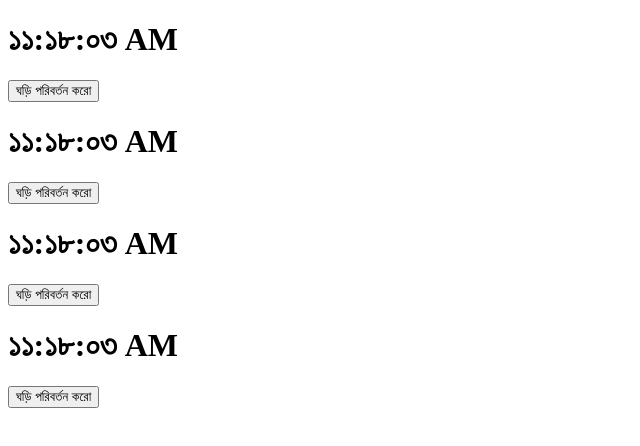
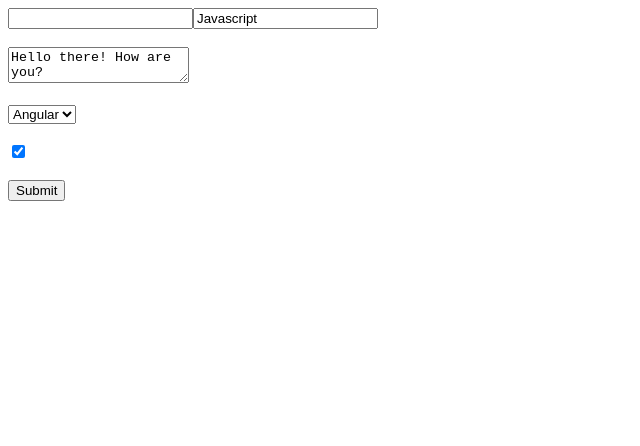
Before and after one commit to jahid01754/react_lws, a React (Vite) app: page / in a window 1280 px wide. Shown: the top 446 px of the page, without its empty margins (0-640 px from the left). Built offline with nearby package versions, Linux system fonts and the light colour scheme.

Commit message:
react form handling

```diff
--- a/src/App.jsx
+++ b/src/App.jsx
@@ -1,12 +1,14 @@
 import Clock from "./components/Clock";
 import ClockList from "./components/ClockList";
+import Form from "./components/Form";
 
 function App() {
-  const quantities = [1, 2, 3];
+  // const quantities = [1, 2, 3];
   return (
     <>
-      <Clock />
-      <ClockList quantity={quantities} />
+      {/* <Clock /> */}
+      {/* <ClockList quantity={quantities} /> */}
+      <Form />
     </>
   );
 }
--- /dev/null
+++ b/src/components/Form.jsx
@@ -0,0 +1,94 @@
+import React from "react";
+
+export default class Form extends React.Component {
+  state = {
+    title: "Javascript",
+    text: "Hello there! How are you?",
+    library: "Angular",
+    isAwesome: true,
+  };
+
+  handleChange = (e) => {
+    // this.setState({
+    //   [e.target.name]: e.target.value,
+    // });
+    if (e.target.type === "text") {
+      this.setState({
+        title: e.target.value,
+      });
+    } else if (e.target.type === "textarea") {
+      this.setState({
+        text: e.target.value,
+      });
+    } else if (e.target.type === "select-one") {
+      this.setState({
+        library: e.target.value,
+      });
+    } else if (e.target.type === "checkbox") {
+      this.setState({
+        isAwesome: e.target.checked,
+      });
+    } else {
+      console.log("Nothing here!");
+    }
+  };
+
+  submitHandler = (e) => {
+    const { title, text, library, isAwesome } = this.state;
+
+    e.preventDefault();
+    console.log(title, text, library, isAwesome);
+  };
+
+  render() {
+    const { title, text, library, isAwesome } = this.state;
+    return (
+      <>
+        <div>
+          <form onSubmit={this.submitHandler}>
+            <input type="text" value={null}></input>
+            <input
+              name="title"
+              type="text"
+              placeholder="Enter Title"
+              value={title}
+              onChange={this.handleChange}
+            />
+
+            <br></br>
+            <br></br>
+
+            <textarea
+              name="textArea"
+              type="text"
+              value={text}
+              onChange={this.handleChange}
+            ></textarea>
+
+            <br></br>
+            <br></br>
+
+            <select value={library} onChange={this.handleChange}>
+              <option value={"React"}>React</option>
+              <option value={"Angular"}>Angular</option>
+            </select>
+
+            <br></br>
+            <br></br>
+
+            <input
+              type="checkbox"
+              checked={isAwesome}
+              onChange={this.handleChange}
+            ></input>
+
+            <br></br>
+            <br></br>
+
+            <input type="submit" value={"Submit"}></input>
+          </form>
+        </div>
+      </>
+    );
+  }
+}
```
